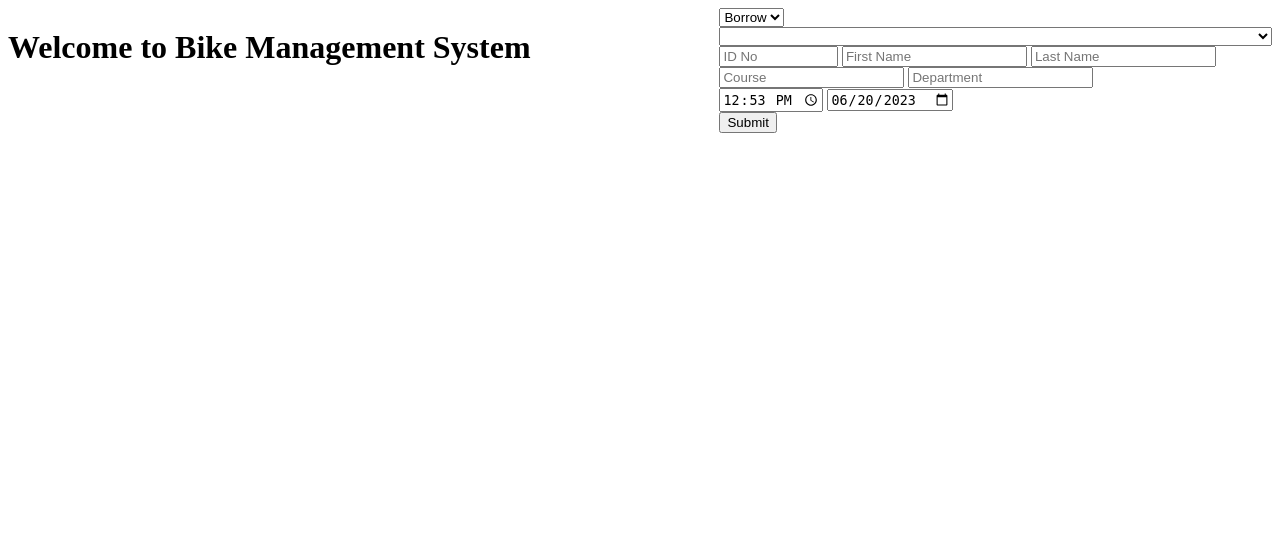
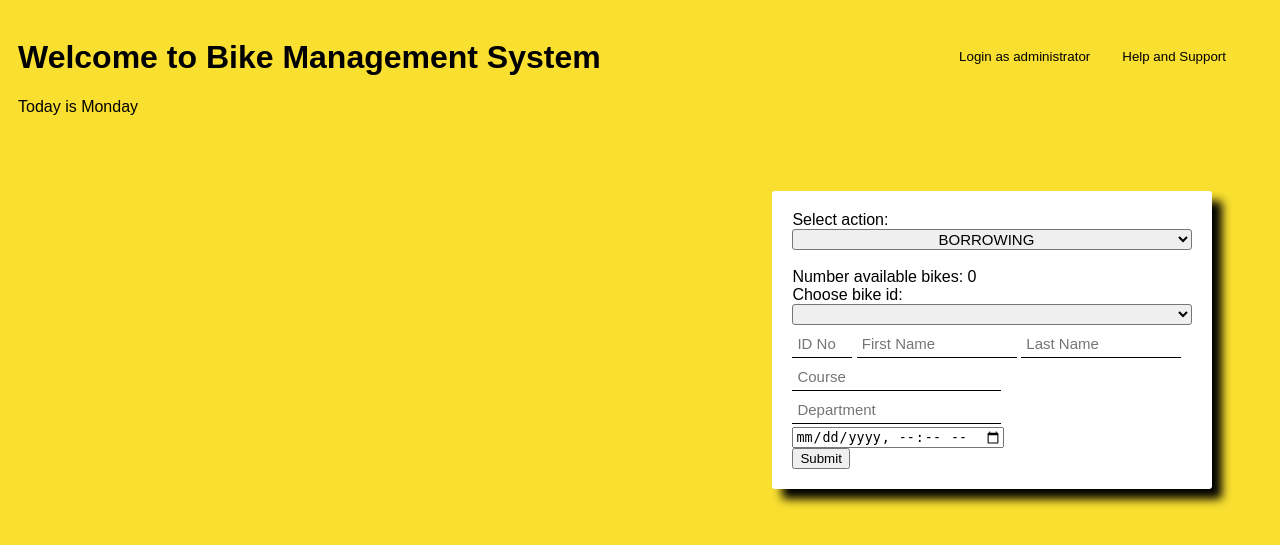
Before and after one commit to alfreddcm/bike, a PHP site: page /HTML/index.php in a window 1280 px wide. Shown: the top 545 px of the page. Run offline with PHP 8.4, Linux system fonts and the light colour scheme; data that the repository does not hold is empty.

Commit message:
Add files via upload

```diff
--- a/HTML/index.php
+++ b/HTML/index.php
@@ -14,46 +14,105 @@ $result = mysqli_query($conn, $sql);
     <meta charset="UTF-8">
     <meta http-equiv="X-UA-Compatible" content="IE=edge">
     <meta name="viewport" content="width=device-width, initial-scale=1.0">
-    <title>Form Submission</title>
+    <title>Bike Management System</title>
 </head>
-<script>
-    function submitForm() {
-        document.getElementById("myForm").reset();
+<style>
+    body{
+
+    display:flex;
+	height: 100%;
+    font-family: Poppins-Regular, sans-serif;
+    background-color: #f9df30;
 }
-</script>
-<style>
-body {
+
+.column1 {
+  float: left;
+  width: 60%;
+  padding: 10px;
+}
+.column2 {
+  float: left;
+  width: 40%;
+  padding: 10px;
+  height: 300px;
+}
+#idno{
+    margin-top:5px;
+    width:50px;
+}
+#fname,#lname{
+    width: 150px;
+}
+
+.con{
+    background-color:white;
+    border-radius:3px;
+    margin-top:6rem;
+    width:400px;
+    box-shadow:10px 10px 10px;
+    padding:20px;
+}
+.con input[type="text"]{
+    margin-top:2px;
+    margin-bottom:3px;
+    padding:5px;
+    font-size:15px;
+    border: none;
+    border-bottom: 1px solid black;
+}
+#status, #bikeid{
+    border-radius:3px;
+    background-color:gren;
+    font-size:15px;
+    text-align:center;
+    display: block;
+  margin-left: auto;
+  margin-right: auto;
+    width:100%;
+}
+.side{
+
   display: flex;
+  flex-direction: row-reverse;
+  align-content:space-around;
+  padding:20px;
 }
-.div1 {
-    width: 60%;
-    height: 100%;
+.side button{
+    cursor: pointer;
+    background-color: transparent;
+  text-decoration:none;
+  margin: 10px;
+  border:none;
 }
-form{
-    display: block;
-}
-#bikeid {
-    text-align: center;
-    padding: auto;
-    width: 100%;
-}
-#idno {
-    width: 20%;
-}
+
+
 </style>
 
 <body>
-    <div class="div1">
+    <div class="column1">
         <h1>Welcome to Bike Management System</h1>
+        <div class="p">
+            <?php echo "Today is " . date("l"); ?>
         </div>
-    <div>
+
+    </div>
+
+    <div class="column2">
+        <div class="side">
+            <button href="">Help and Support</button>
+            <button href="">Login as administrator</button>
+        </div>
+        <div class="con">
+            <label for="">Select action:</label><br>
             <select name="status" id="status" required>
-            <option value="borrow">Borrow</option>
-            <option value="return">Return</option>
-        </select>
+                <option value="borrow">BORROWING</option>
+                <option value="return">RETURNING</option>
+            </select><br>
 
             <div id="borrow">
                 <form action="borrow.php" method="POST" id="borrowform" onsubmit="return validateForm();">
+                <?php echo "Number available bikes: " . $result->num_rows;?><br>
+                <label for="">Choose bike id:</label><br>
                 <select name="dropd" id="bikeid">
                     <?php while ($row = mysqli_fetch_assoc($result)): ?>
                         <option value="<?php echo $row["bikeid"]; ?>">
@@ -67,26 +126,28 @@ form{
                     <input type="text" name="lname" id="lname" placeholder="Last Name" require><br>
                     <input type="text" name="course" id="course" placeholder="Course" require>
                     <input type="text" name="dep" id="dep" placeholder="Department" require><br>
-                <input type="time" name="time" id="time" required>
-                <input type="date" name="date" id="date" required>
+                    <input type="datetime-local" name="datetime" id="datetime" require>
                     <br>
                     <input type="submit" name="submit">
                 </form>
                 </div>
 
+
                     <div id="return">
                         <form action="return.php" method="POST" id="returnform" onsubmit="return validateForm2();">
-                <input type="text" name="bikeidr" id="bikeidr" placeholder="Enter Bike ID"><br>
+                        <label for="">Enter bike id:</label><br>
+                            <input type="text" name="bikeidr" id="bikeidr" placeholder="Bike ID">
                             <input type="text" name="idnor" id="idnor" placeholder="ID No"><br>
-                <input type="time" name="timer" id="timer" required>
-                <input type="date" name="dater" id="dater" required>
+                            <input type="datetime-local" name="datetimer" id="datetimer" require>
                             <br>
                             <input type="submit" name="submit">
                         </form>
                         </div>
+    </div>
 </body>
+
+
 <script>
-
 function validateForm() {
         const idno = document.getElementById("idno").value;
         const fname = document.getElementById("fname").value;
@@ -94,7 +155,7 @@ function validateForm() {
         const course = document.getElementById("course").value;
         const dep = document.getElementById("dep").value;
 
-        if (idno === "" || fname === "" || lname === "" || course=== "" || dep=== "") {
+        if (idno === "" || fname === "" || lname === "" || course=== "" || dep=== "" ) {
             alert("Please fill in all required fields.");
             return false;
         }
@@ -126,15 +187,6 @@ function validateForm() {
             returnDiv.style.display = 'block';
         }
     });
-
-    const now = new Date();
-    const datenow = now.toISOString().slice(0, 10);
-    const timenow = now.toTimeString().slice(0, 5);
-  document.getElementById("date").value = datenow;
-  document.getElementById("time").value = timenow;
-  document.getElementById("dater").value = datenow;
-  document.getElementById("timer").value = timenow;
-
 </script>
 
 </html>
```
Lines whose indentation alone changed are shown as unchanged.
